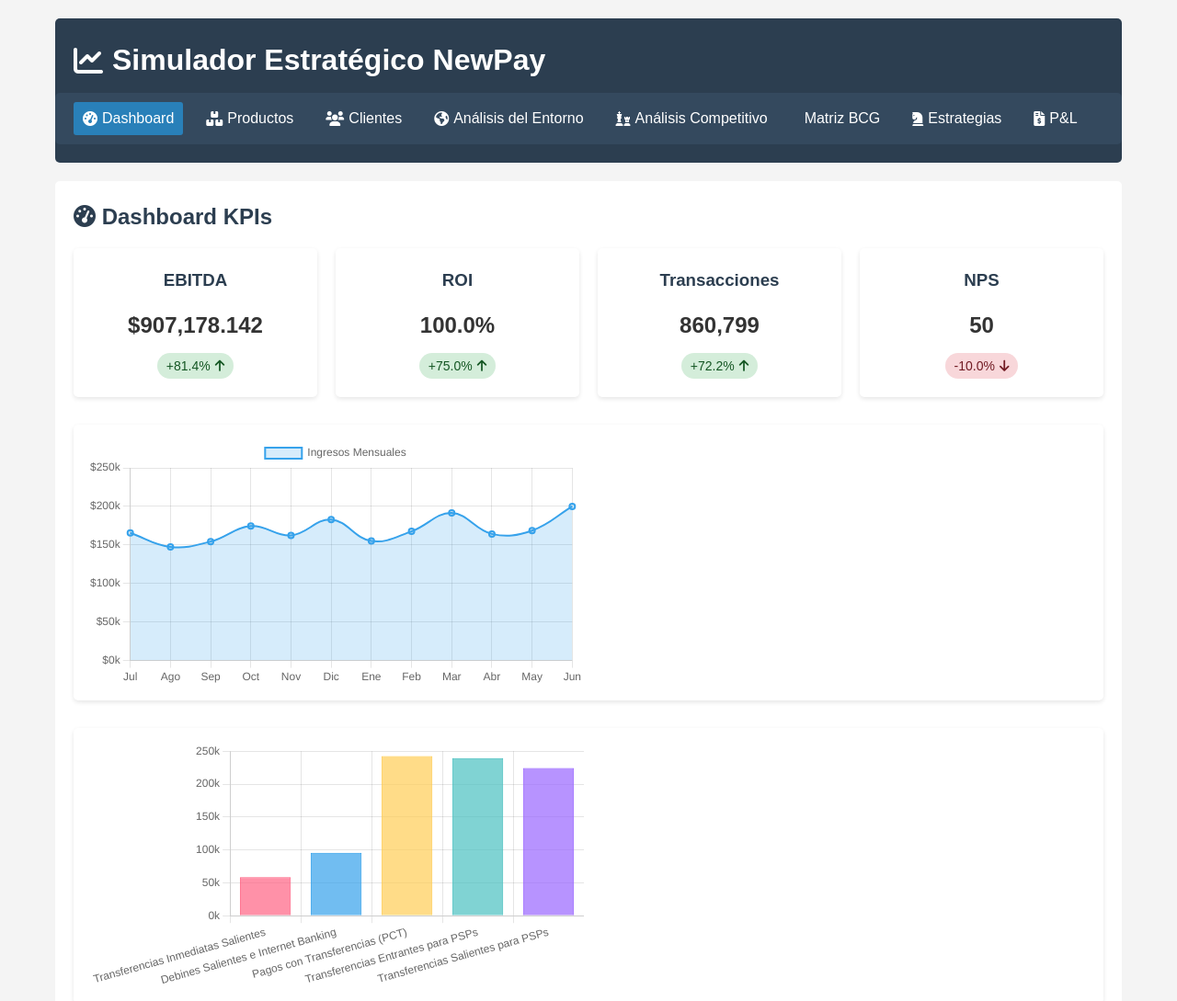
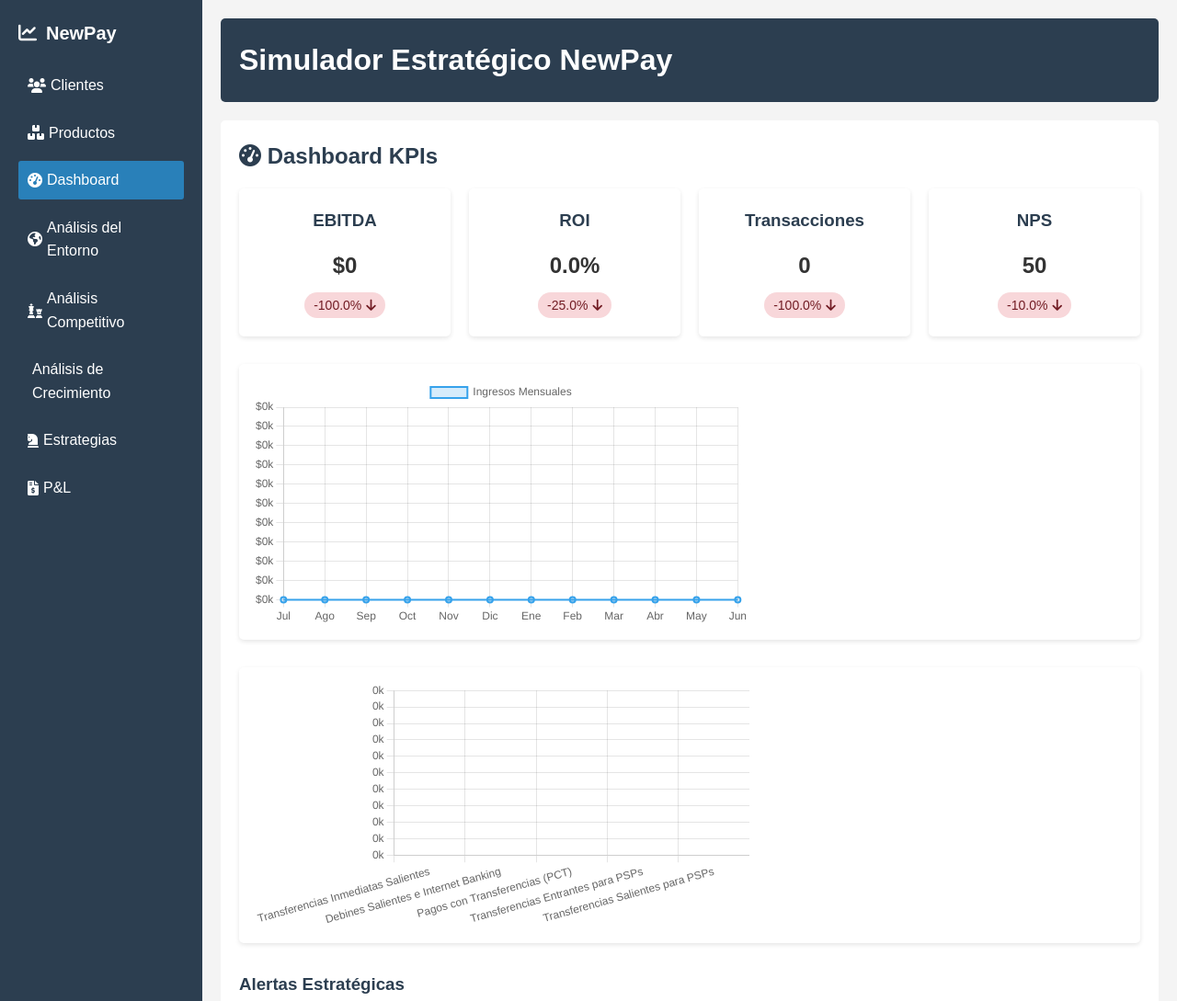
Before and after one commit to JORGELBURGOS/simulador_ds1, a plain HTML site: page index.html in a window 1280 px wide. Shown: the top 1089 px of the page at 92% size. Drawn offline with nearby package versions, Linux system fonts and the light colour scheme.

Commit message:
Add sidebar layout and persistent state

```diff
--- a/app.js
+++ b/app.js
@@ -216,10 +216,29 @@ let state = {
     currentSection: 'dashboard'
 };
 
+function saveState() {
+    localStorage.setItem('newpayState', JSON.stringify(state));
+}
+
+function loadState() {
+    const saved = localStorage.getItem('newpayState');
+    if (saved) {
+        try {
+            state = JSON.parse(saved);
+        } catch (e) {
+            console.error('Error loading saved state', e);
+        }
+    }
+}
+
 // Inicialización de la aplicación
 document.addEventListener('DOMContentLoaded', function() {
-    // Generar datos iniciales aleatorios
-    generateInitialData();
+    loadState();
+    if (!state.products || state.products.length === 0) {
+        generateInitialData();
+    } else {
+        calculateFinancials();
+    }
 
     // Configurar navegación
     setupNavigation();
@@ -523,6 +542,7 @@ function updateUI() {
     updateBCGSection();
     updateStrategiesSection();
     updatePLSection();
+    saveState();
 }
 
 // Actualizar dashboard
--- a/index.html
+++ b/index.html
@@ -11,21 +11,25 @@
 </head>
 <body>
     <div class='container'>
-        <header>
-            <h1><i class='fas fa-chart-line'></i> Simulador Estratégico NewPay</h1>
+        <aside id='sidebar'>
+            <h1><i class='fas fa-chart-line'></i> NewPay</h1>
             <nav id='main-nav'>
                 <ul>
+                    <li><a href='#clientes'><i class='fas fa-users'></i> Clientes</a></li>
+                    <li><a href='#productos'><i class='fas fa-boxes'></i> Productos</a></li>
                     <li><a href='#dashboard' class='active'><i class='fas fa-tachometer-alt'></i> Dashboard</a></li>
-                    <li><a href='#productos'><i class='fas fa-boxes'></i> Productos</a></li>
-                    <li><a href='#clientes'><i class='fas fa-users'></i> Clientes</a></li>
                     <li><a href='#entorno'><i class='fas fa-globe-americas'></i> Análisis del Entorno</a></li>
                     <li><a href='#competitivo'><i class='fas fa-chess'></i> Análisis Competitivo</a></li>
-                    <li><a href='#bcg'><i class='fas fa-matrix'></i> Matriz BCG</a></li>
+                    <li><a href='#bcg'><i class='fas fa-matrix'></i> Análisis de Crecimiento</a></li>
                     <li><a href='#estrategias'><i class='fas fa-chess-knight'></i> Estrategias</a></li>
                     <li><a href='#pl'><i class='fas fa-file-invoice-dollar'></i> P&L</a></li>
                 </ul>
             </nav>
-        </header>
+        </aside>
+        <div class='content'>
+            <header>
+                <h1>Simulador Estratégico NewPay</h1>
+            </header>
 
         <main>
             <!-- Sección Dashboard -->
@@ -314,9 +318,9 @@
                 </div>
             </section>
 
-            <!-- Sección Matriz BCG -->
+            <!-- Sección Análisis de Crecimiento -->
             <section id='bcg'>
-                <h2><i class='fas fa-matrix'></i> Matriz BCG</h2>
+                <h2><i class='fas fa-matrix'></i> Análisis de Crecimiento</h2>
                 <div class='bcg-container'>
                     <div class='bcg-matrix'>
                         <div class='bcg-quadrant' id='star'>
@@ -408,7 +412,7 @@
                                 <option value=''>-- Seleccione --</option>
                                 <option value='PESTEL'>Del Análisis del Entorno</option>
                                 <option value='Porter'>Del Análisis Competitivo</option>
-                                <option value='Ansoff'>De la Matriz BCG</option>
+                                <option value='Ansoff'>Del Análisis de Crecimiento</option>
                                 <option value='custom'>Personalizada</option>
                             </select>
                         </div>
@@ -509,6 +513,7 @@
         <footer>
             <p>Simulador Estratégico NewPay &copy; 2023</p>
         </footer>
+        </div>
     </div>
 
     <!-- Modal -->
--- a/style.css
+++ b/style.css
@@ -13,8 +13,52 @@ body {
 }
 
 .container {
-    max-width: 1200px;
-    margin: 0 auto;
+    display: flex;
+    min-height: 100vh;
+}
+
+#sidebar {
+    width: 220px;
+    background-color: #2c3e50;
+    color: white;
+    padding: 20px;
+}
+
+#sidebar h1 {
+    display: flex;
+    align-items: center;
+    gap: 10px;
+    font-size: 20px;
+    margin-bottom: 20px;
+}
+
+#main-nav ul {
+    list-style: none;
+    padding: 0;
+}
+
+#main-nav ul li {
+    margin-bottom: 10px;
+}
+
+#main-nav ul li a {
+    color: white;
+    text-decoration: none;
+    display: flex;
+    align-items: center;
+    gap: 5px;
+    padding: 8px 10px;
+    border-radius: 3px;
+    transition: background-color 0.3s;
+}
+
+#main-nav ul li a:hover,
+#main-nav ul li a.active {
+    background-color: #2980b9;
+}
+
+.content {
+    flex: 1;
     padding: 20px;
 }
 
@@ -33,33 +77,6 @@ header h1 {
     padding: 0 20px;
 }
 
-nav ul {
-    display: flex;
-    list-style: none;
-    padding: 10px 20px;
-    background-color: #34495e;
-    border-radius: 5px;
-    margin-top: 10px;
-}
-
-nav ul li {
-    margin-right: 15px;
-}
-
-nav ul li a {
-    color: white;
-    text-decoration: none;
-    display: flex;
-    align-items: center;
-    gap: 5px;
-    padding: 5px 10px;
-    border-radius: 3px;
-    transition: background-color 0.3s;
-}
-
-nav ul li a:hover, nav ul li a.active {
-    background-color: #2980b9;
-}
 
 section {
     background-color: white;
@@ -447,8 +464,8 @@ input, select, textarea {
         flex-direction: column;
     }
 
-    nav ul {
-        flex-wrap: wrap;
+    #main-nav ul {
+        flex-direction: column;
     }
 }
 
```
